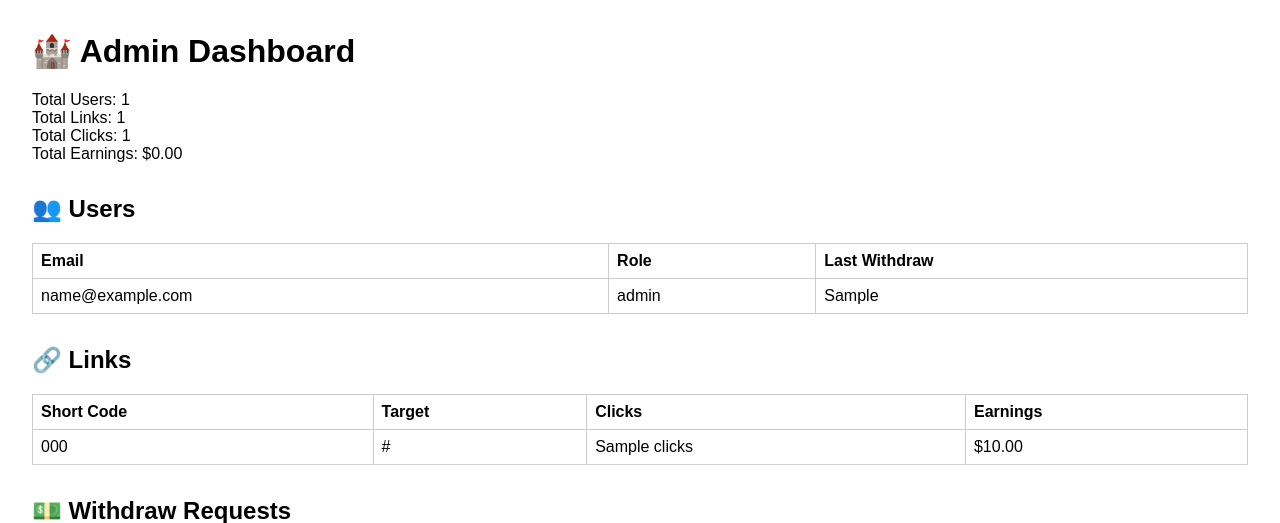
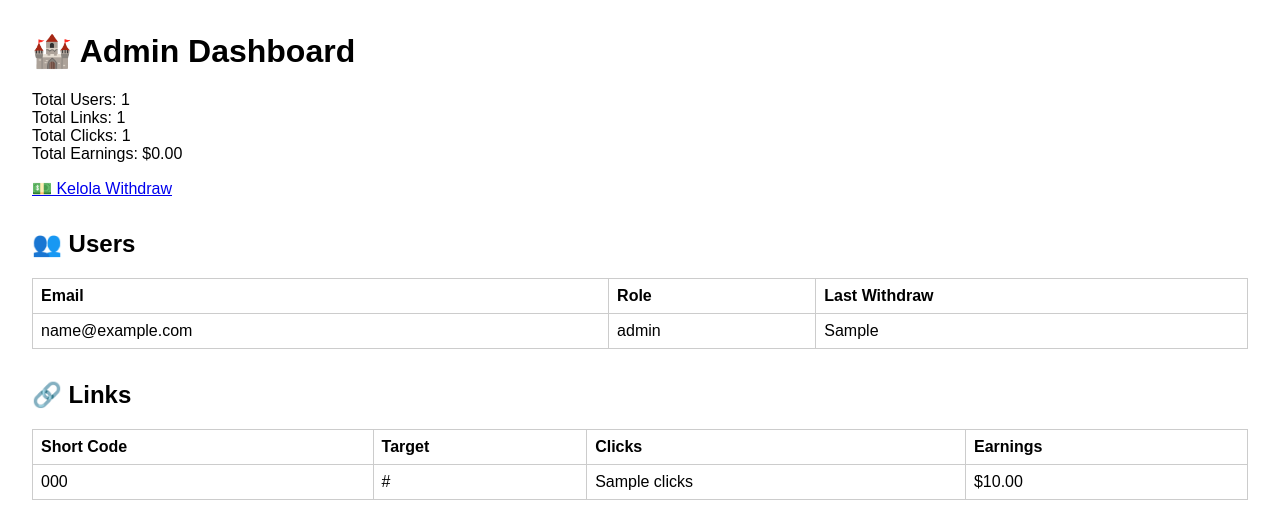
Before and after one commit to ranggawaridat/safelink, a FastAPI app: template templates/admin.html in a window 1280 px wide. Shown: the top 523 px of the page. Run offline with FastAPI, Linux system fonts and the light colour scheme; the template is opened without the code that fills it: most values are stand-ins (such as "Sample title", 1, 10 or a date in 2020).

Commit message:
Add link to manage withdrawals in admin dashboard

```diff
--- a/templates/admin.html
+++ b/templates/admin.html
@@ -18,6 +18,9 @@
     Total Clicks: {{ total_clicks }}<br>
     Total Earnings: ${{ "%.2f"|format(total_earnings) }}
   </p>
+
+  <p><a href="/admin/withdrawals">💵 Kelola Withdraw</a></p>
+
 
   <h2>👥 Users</h2>
   <table>
```
